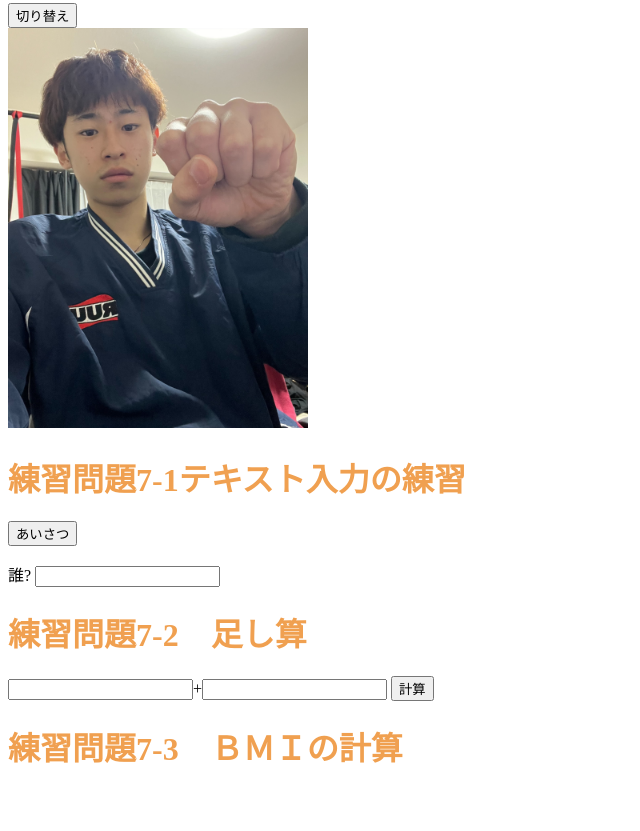
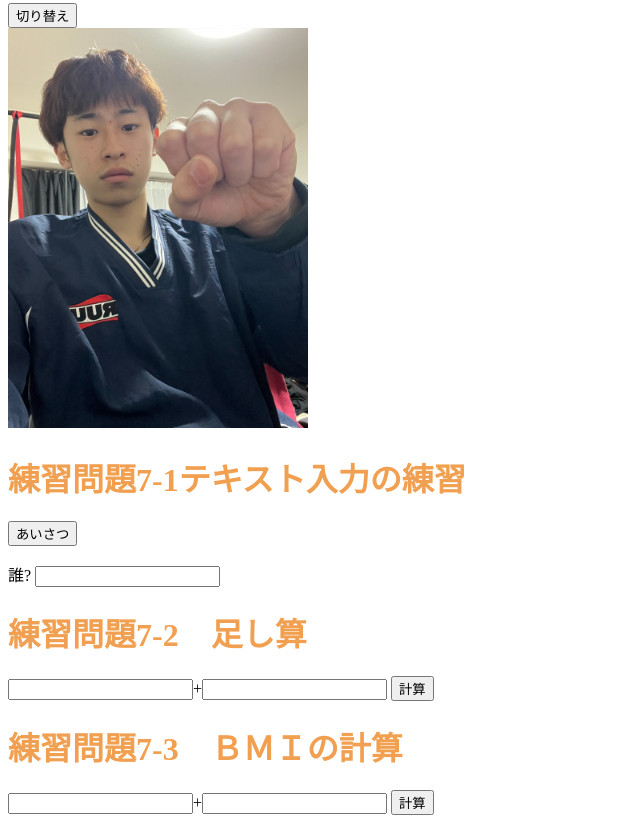
Before and after one commit to nagaitogo/akigakki-html, a plain HTML site: page index.html in a window 1280 px wide. Shown: the part 3914-4745 px from the top of the page, without its empty margins (0-640 px from the left). Before the commit the page ends 4704 px from the top, so only its background shows below. Drawn offline with Linux system fonts and the light colour scheme.

Commit message:
Update index.html

```diff
--- a/index.html
+++ b/index.html
@@ -163,7 +163,8 @@ ondblclick="alert('Hello, Togo!');"
 
       <h1>練習問題7-3　ＢＭＩの計算</h1>
       <p>
-          <input type="text" id="input3
+          <input type="text" id="input3">+<input type="text" id="input4">
+          <input type="button" value="計算" onclick="add();">
       </p>
 
 
```
